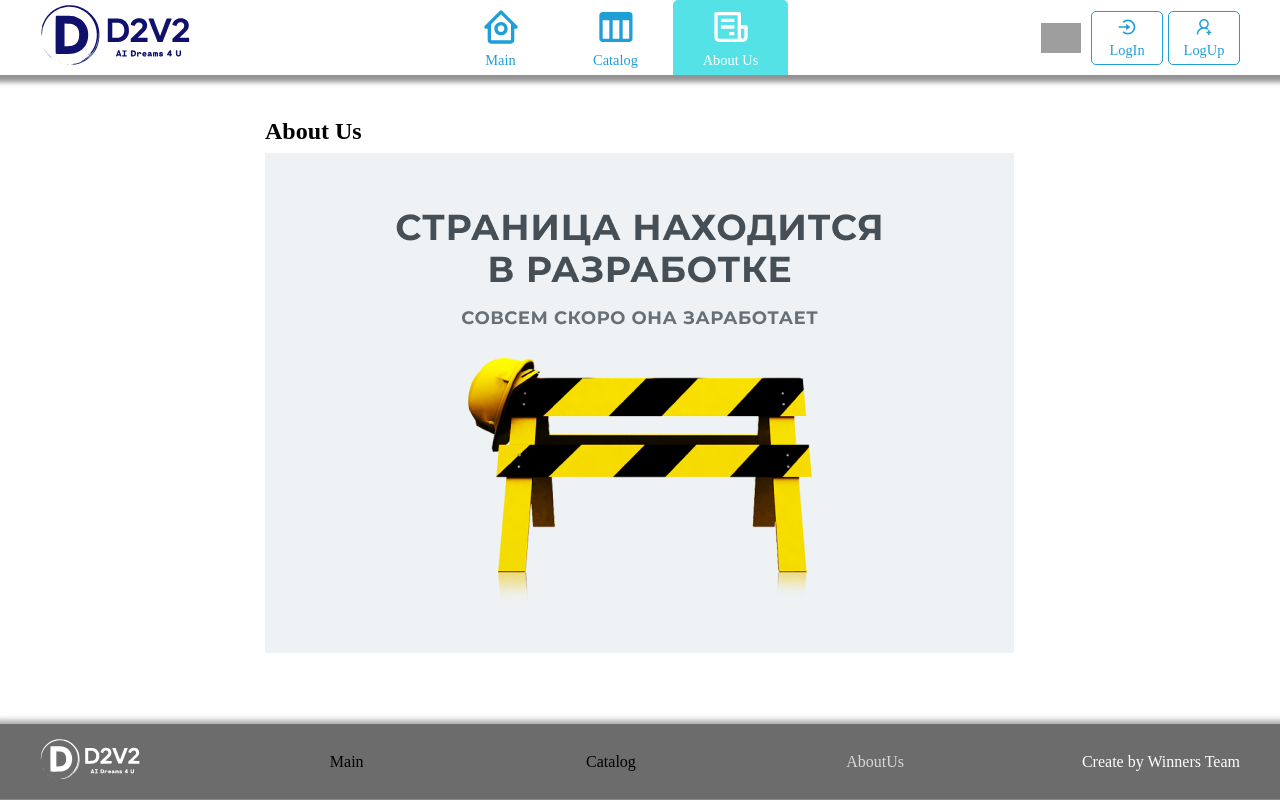
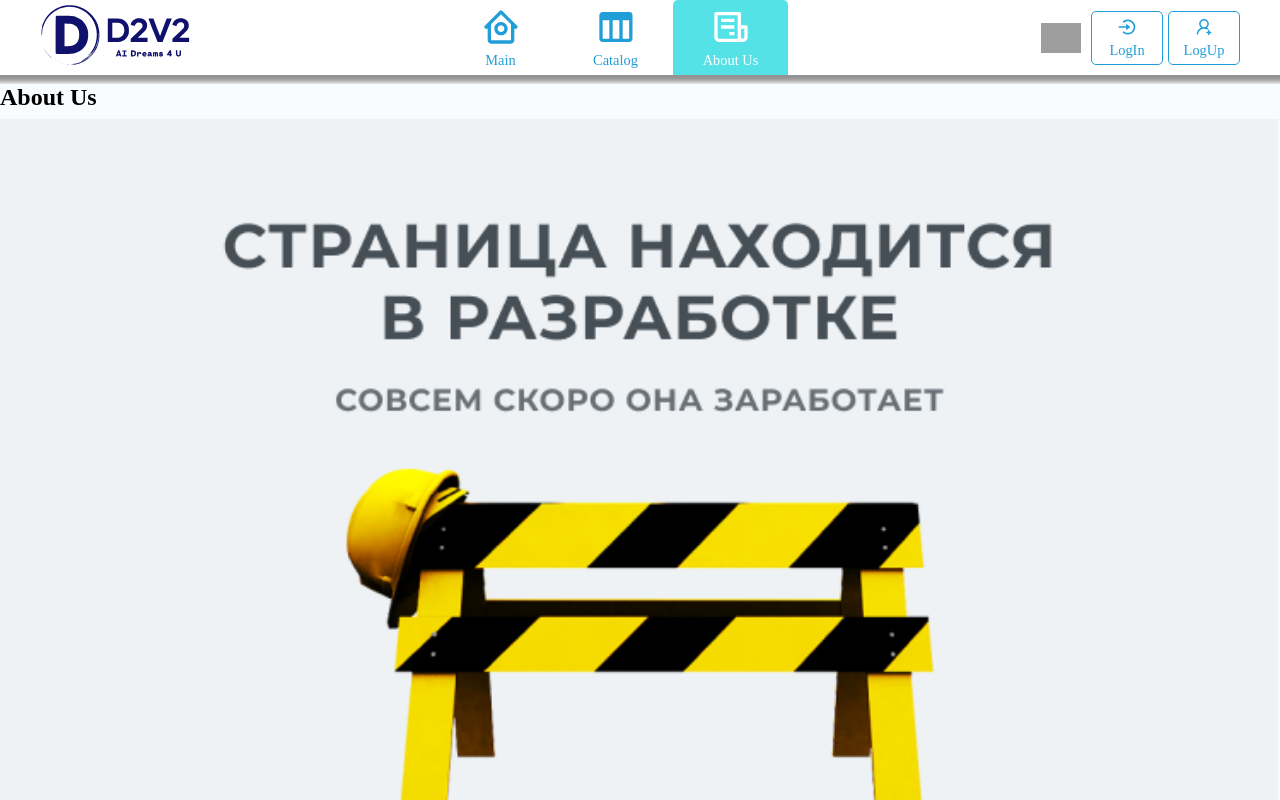
Before and after one commit to DanilBogdanov/eCommerce-Application, a React (Vite) app: page /about in a window 1280 px wide. Shown: the top 800 px of the page. Built offline with nearby package versions, Linux system fonts and the light colour scheme; grey boxes are pictures that could not be loaded.

Commit message:
feat: style layout

```diff
--- a/src/components/layout/Layout.tsx
+++ b/src/components/layout/Layout.tsx
@@ -2,10 +2,12 @@
 import { Outlet } from 'react-router-dom';
 import LayoutHeader from './layout-header/LayoutHeader';
 import LayoutFooter from './layout-footer/LayoutFooter';
+import MessageBox from '../generic/messageBox/MessageBox';
+
 import Api from '../../api/api';
+import { Message, MessageType, notifier } from '../../utils/notifier';
+
 import './layout.css';
-import { Message, MessageType, notifier } from '../../utils/notifier';
-import MessageBox from '../generic/messageBox/MessageBox';
 
 type LayoutProps = {
   api: Api;
@@ -31,13 +33,17 @@
       }, mess.showTime);
       setTimeoutId(+id);
     });
-  }, [timeoutId]);
+    // eslint-disable-next-line react-hooks/exhaustive-deps
+  }, []);
+
   return (
-    <div className='layout_container'>
+    <>
       <LayoutHeader api={api} />
-      <div className='outlet-container' data-testid='outlet'>
-        <Outlet />
-      </div>
+      <main className='main'>
+        <div className='main__container'>
+          <Outlet />
+        </div>
+      </main>
       <LayoutFooter />
       {messageVisibility && (
         <MessageBox
@@ -45,6 +51,6 @@
           onClose={() => setMessageVisibility(false)}
         />
       )}
-    </div>
+    </>
   );
 }
--- a/src/components/layout/layout.css
+++ b/src/components/layout/layout.css
@@ -1,10 +1,23 @@
-.layout_container {
-  display: grid;
+.main {
+  min-height: calc(100vh - 5rem);
   width: 100%;
-  min-height: 100vh;
+  padding: 6rem var(--content-padding-large) 1rem;
+  background-color: rgb(249, 252, 255);
 }
 
-.outlet-container {
-  display: flex;
-  justify-content: center;
+.main__container {
+  max-width: var(--max-content-width);
+  margin: 0 auto;
 }
+
+@media (max-width: 768px) {
+  .main {
+    padding: 6rem var(--content-padding-medium) 1rem;
+  }
+}
+
+@media (max-width: 450px) {
+  .main {
+    padding: 6rem var(--content-padding-small) 1rem;
+  }
+}
```
